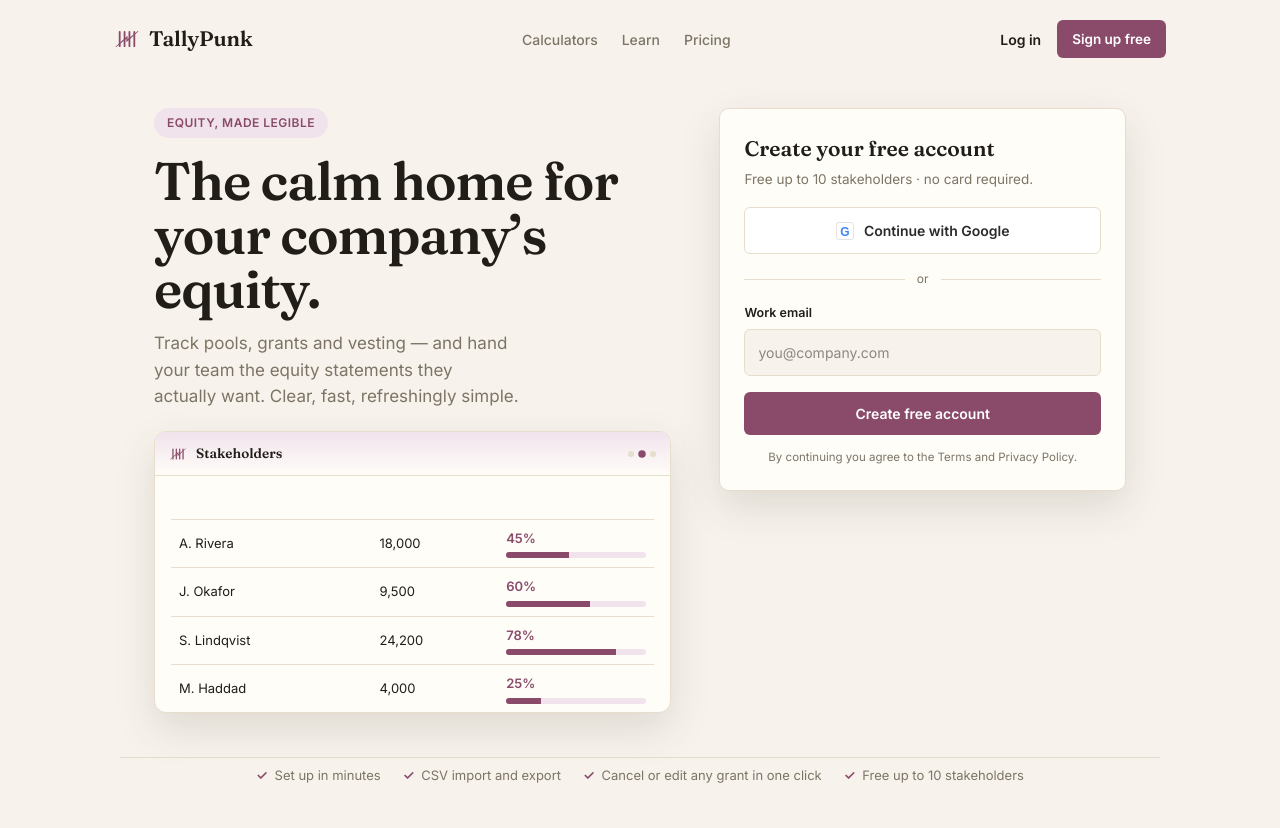
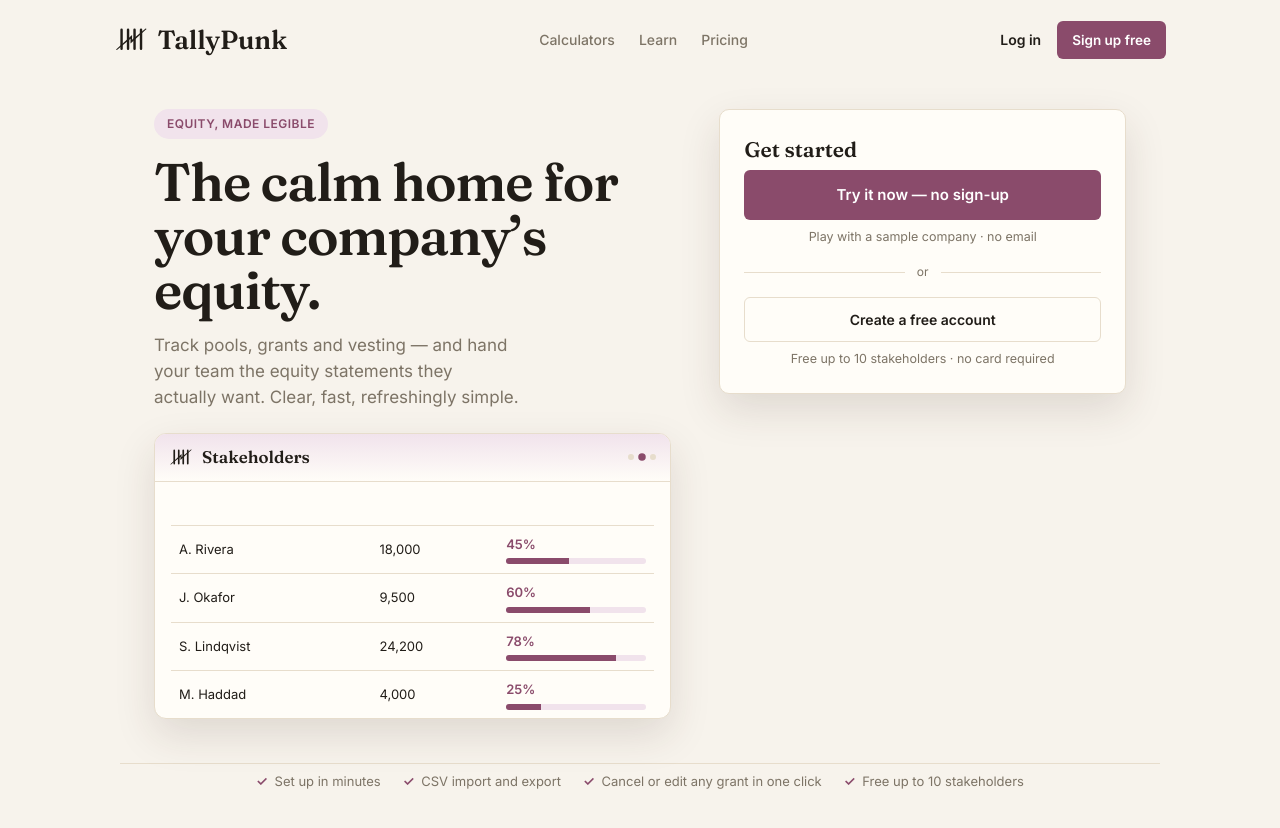
Before and after one commit to kenraywilliams/tallypunk, a Next.js app: page / in a window 1280 px wide. Shown: the top 828 px of the page. Built offline with nearby package versions, Linux system fonts and the light colour scheme.

Commit message:
Two-CTA hero card: Try (no sign-up) + Create account

```diff
--- a/app/RotatingPreview.tsx
+++ b/app/RotatingPreview.tsx
@@ -23,7 +23,7 @@
       onMouseLeave={() => (paused.current = false)}
     >
       <div className="pv-top">
-        <Logo size={18} className="pm" />
+        <Logo size={24} className="pm" />
         <span className="pv-title">{TITLES[i]}</span>
         <span className="pv-dots">
           {[0, 1, 2].map((n) => (
--- a/app/globals.css
+++ b/app/globals.css
@@ -14,8 +14,8 @@
 /* nav */
 .lp{background:var(--bg);color:var(--ink);min-height:100vh}
 .nav{display:flex;align-items:center;justify-content:space-between;padding:20px 34px;max-width:1120px;margin:0 auto}
-.brand{display:flex;align-items:center;gap:9px;font-family:var(--fh);font-weight:600;font-size:21px;letter-spacing:-.01em}
-.brand .mark{color:var(--accent)}
+.brand{display:flex;align-items:center;gap:9px;font-family:var(--fh);font-weight:600;font-size:26.25px;letter-spacing:-.01em}
+.brand .mark{color:var(--ink)}
 .navlinks{display:flex;gap:24px;font-size:14px;font-weight:500}
 .navlinks a{color:var(--muted);text-decoration:none;cursor:pointer}
 .navlinks a:hover{color:var(--ink)}
@@ -25,6 +25,10 @@
 .btn-pri{background:var(--accent);color:var(--ai)}
 .btn-sm{padding:9px 15px;font-size:13.5px}
 .btn-block{width:100%}
+.btn-lg{padding:14px 18px;font-size:15px}
+.btn-ghost{background:transparent;color:var(--ink);border:1.5px solid var(--line)}
+.btn-ghost:hover{border-color:var(--accent);color:var(--accent)}
+.cmicro{font-size:12.5px;color:var(--muted);text-align:center;margin:8px 0 0}
 
 /* hero */
 .hero{display:grid;grid-template-columns:1.12fr .88fr;gap:48px;align-items:start;max-width:1040px;margin:0 auto;padding:30px 34px}
@@ -52,8 +56,8 @@
 /* rotating sample preview */
 .preview{margin-top:6px;background:var(--bg2);border:1px solid var(--line);border-radius:12px;box-shadow:var(--shadow);overflow:hidden}
 .pv-top{display:flex;align-items:center;gap:9px;padding:11px 14px;border-bottom:1px solid var(--line);background:linear-gradient(var(--accent-soft),var(--bg2))}
-.pv-top .pm{color:var(--accent)}
-.pv-title{font-family:var(--fh);font-weight:600;font-size:13.5px}
+.pv-top .pm{color:var(--ink)}
+.pv-title{font-family:var(--fh);font-weight:600;font-size:16.875px}
 .pv-dots{margin-left:auto;display:flex;gap:5px}
 .pv-dots i{width:6px;height:6px;border-radius:50%;background:var(--line);display:block;transition:.3s}
 .pv-dots i.on{background:var(--accent);transform:scale(1.25)}
--- a/app/page.tsx
+++ b/app/page.tsx
@@ -6,7 +6,7 @@
     <div className="lp">
       <nav className="nav">
         <div className="brand">
-          <Logo size={26} />
+          <Logo size={34.6} />
           TallyPunk
         </div>
         <div className="navlinks">
@@ -37,31 +37,16 @@
         </div>
 
         <div className="card">
-          <h3>Create your free account</h3>
-          <p className="cs">Free up to 10 stakeholders · no card required.</p>
-          <button className="gbtn" type="button">
-            <span className="gic">G</span> Continue with Google
-          </button>
+          <h3>Get started</h3>
+          <a className="btn btn-pri btn-block btn-lg" href="#try">
+            Try it now — no sign-up
+          </a>
+          <p className="cmicro">Play with a sample company · no email</p>
           <div className="orline">or</div>
-          <label className="lab" htmlFor="email">
-            Work email
-          </label>
-          <input
-            id="email"
-            className="inp"
-            type="email"
-            placeholder="you@company.com"
-          />
-          <button
-            className="btn btn-pri btn-block"
-            type="button"
-            style={{ marginTop: 16 }}
-          >
-            Create free account
-          </button>
-          <p className="fine">
-            By continuing you agree to the Terms and Privacy Policy.
-          </p>
+          <a className="btn btn-ghost btn-block" href="#signup">
+            Create a free account
+          </a>
+          <p className="cmicro">Free up to 10 stakeholders · no card required</p>
         </div>
       </section>
 
```
